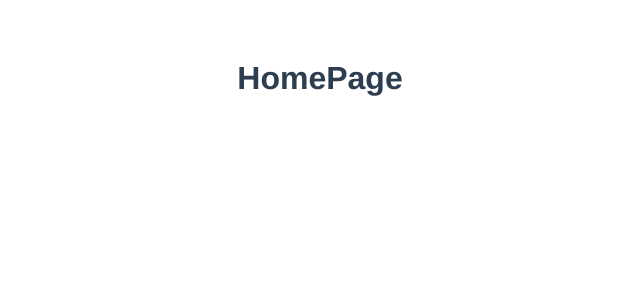
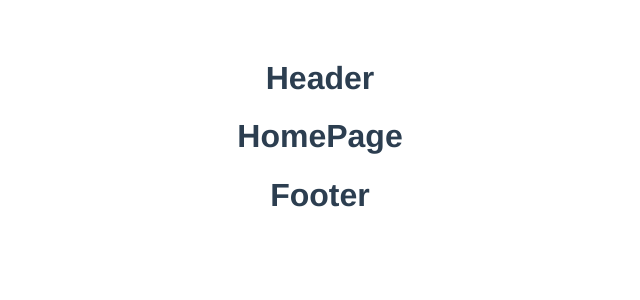
Before and after one commit to jbleroy75/TP4WEB, a Vue app: page / in a window 1280 px wide. Shown: the top 300 px of the page, without its empty margins (320-960 px from the left). Built offline with nearby package versions, Linux system fonts and the light colour scheme.

Commit message:
Ex 5: create BaseHeader and BaseFooter

```diff
--- a/src/App.vue
+++ b/src/App.vue
@@ -1,17 +1,24 @@
 <template>
-<HomePage></HomePage>
+  <div>
+    <base-header/>
+    <home-page/>
+    <base-footer/>
+  </div>
 </template>
 
 <script>
-import HomePage from './components/HomePage.vue'
+import HomePage from './components/HomePage.vue';
+import BaseHeader from './components/BaseHeader.vue';
+import BaseFooter from './components/BaseFooter.vue';
 
 export default {
   name: 'App',
   components: {
+    BaseHeader,
     HomePage,
+    BaseFooter,
   },
 };
-
 </script>
 
 <style>
--- /dev/null
+++ b/src/components/BaseFooter.vue
@@ -0,0 +1,11 @@
+<template>
+  <h1>Footer</h1>
+</template>
+
+<script>
+export default {
+  name: 'BaseFooter',
+};
+</script>
+
+<style scoped></style>
--- /dev/null
+++ b/src/components/BaseHeader.vue
@@ -0,0 +1,11 @@
+<template>
+  <h1>Header</h1>
+</template>
+
+<script>
+export default {
+  name: 'BaseHeader',
+};
+</script>
+
+<style scoped></style>
```
